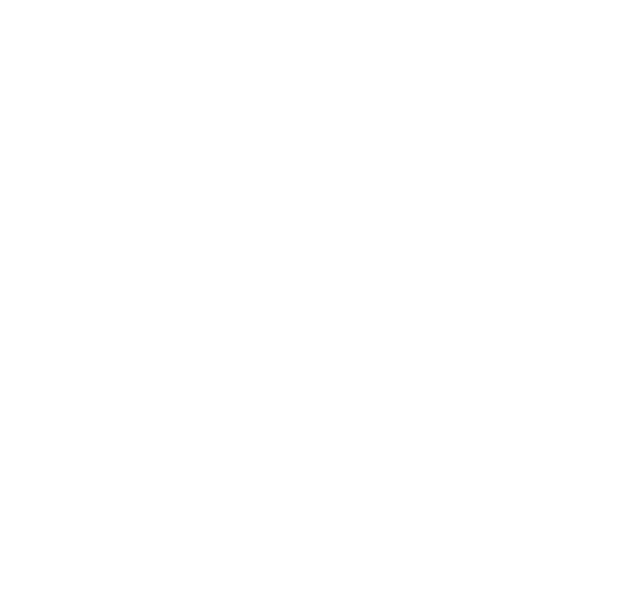
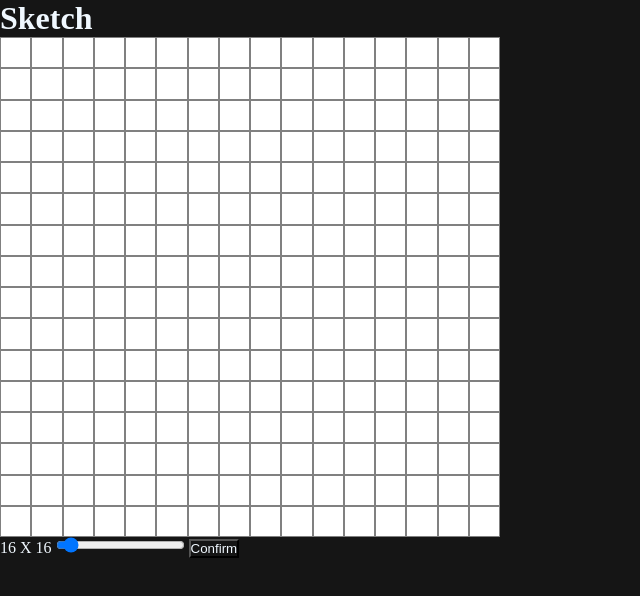
Before and after one commit to ednairaviana/etch_sketch, a plain HTML site: page index.html in a window 1280 px wide. Shown: the whole page, without its empty margins (0-640 px from the left). Drawn offline with Linux system fonts and the light colour scheme.

Commit message:
finish board

```diff
--- a/index.html
+++ b/index.html
@@ -2,9 +2,22 @@
 <head>
     <meta charset="UTF-8">
     <meta name="viewport" content="width=device-width, initial-scale=1.0">
-    <title>Etch a sketch</title>
+    <title>Etch-a-sketch</title>
+
+    <link rel="stylesheet" href="style.css">
 </head>
 <body>
+    <header><h1>Sketch</h1></header>
+    <main>
+        <div class="board"></div>
 
+        <div>
+            <label id="user-size-label" for="user-size">16 X 16</label>
+            <input id="user-size" type="range" value="16" min="10" max="100">
+            <button class="submit">Confirm</button>
+        </div>
+    </main>
+
+    <script src="javascript.js"></script>
 </body>
 </html>
--- /dev/null
+++ b/javascript.js
@@ -0,0 +1,40 @@
+const board = document.querySelector(".board");
+const labelUserSize = document.querySelector("#user-size-label");
+const userSize = document.querySelector("#user-size");
+const btnSubmit = document.querySelector(".submit");
+
+function setSize() {
+    const size = userSize.value;
+    const squareSize = size * size;
+    board.style.gridTemplateColumns = `repeat(${size}, 1fr)`;
+    board.style.gridTemplateRows = `repeat(${size}, 1fr)`;
+
+    for (i = 0; i < squareSize; i++) {
+        const div = document.createElement("div");
+        div.style.backgroundColor = ("white");
+        div.style.border = ("1px solid gray");
+        div.addEventListener("mouseover", () => {
+            div.style.backgroundColor = ("black");
+        })
+        board.insertAdjacentElement("beforeend", div);
+    }
+}
+
+function deleteChild() {
+    var child = board.lastElementChild;
+    while (child) {
+        board.removeChild(child);
+        child = board.lastElementChild;
+    }
+}
+
+setSize();
+
+btnSubmit.addEventListener("click", () => {
+    deleteChild();
+    setSize();
+});
+
+userSize.addEventListener("change", () => {
+    labelUserSize.textContent = `${userSize.value} X ${userSize.value}`;
+})
--- /dev/null
+++ b/style.css
@@ -0,0 +1,14 @@
+* {
+    margin: 0;
+    padding: 0;
+    box-sizing: border-box;
+    color: aliceblue;
+    background-color: #151515;
+}
+
+.board {
+    display: grid;
+    width: 500px;
+    height: 500px;
+    background-color: white;
+}
```
